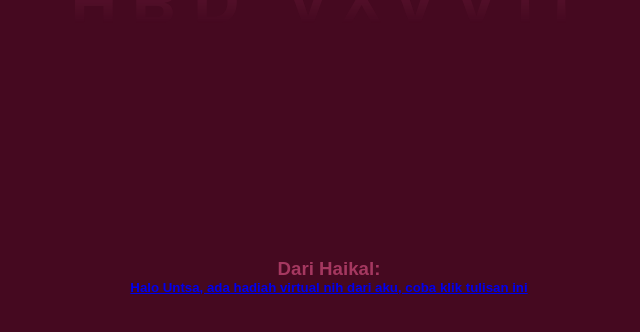
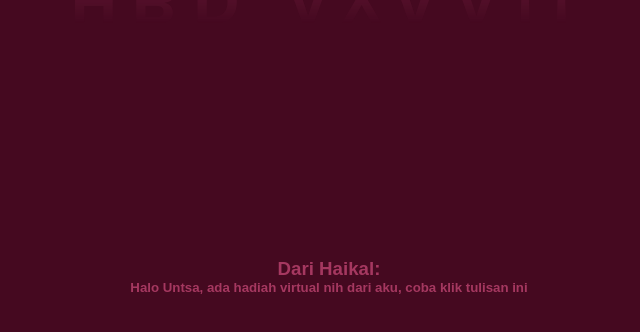
Before and after one commit to TerGit27/Ayaa, a plain HTML site: page index.html in a window 1280 px wide. Shown: the part 444-776 px from the top of the page, without its empty margins (311-951 px from the left). Drawn offline with Linux system fonts and the light colour scheme.

Commit message:
Update index.html

```diff
--- a/index.html
+++ b/index.html
@@ -16,7 +16,7 @@
 
     <div class="WaterMark1">
         <h3>Dari Haikal:</h3>
-        <a href="https://gifft.me/id/d#aRYQMhymOm7LHrba3Wqv" style:"text-decoration: none;
+        <a href="https://gifft.me/id/d#aRYQMhymOm7LHrba3Wqv" style="text-decoration: none;
 color: #A53860;"><h5>Halo Untsa, ada hadiah virtual nih dari aku, coba klik tulisan ini</h5></a>
     </div>
 </body>
```
